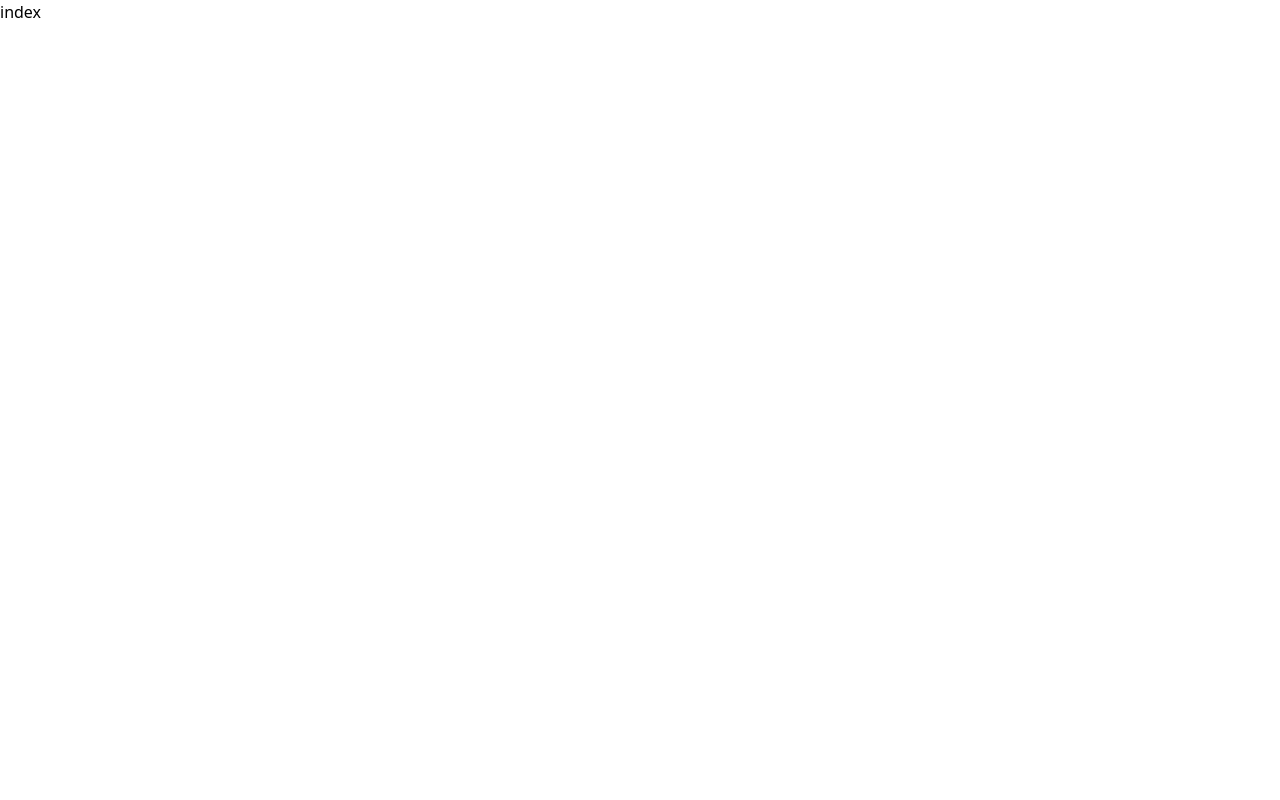
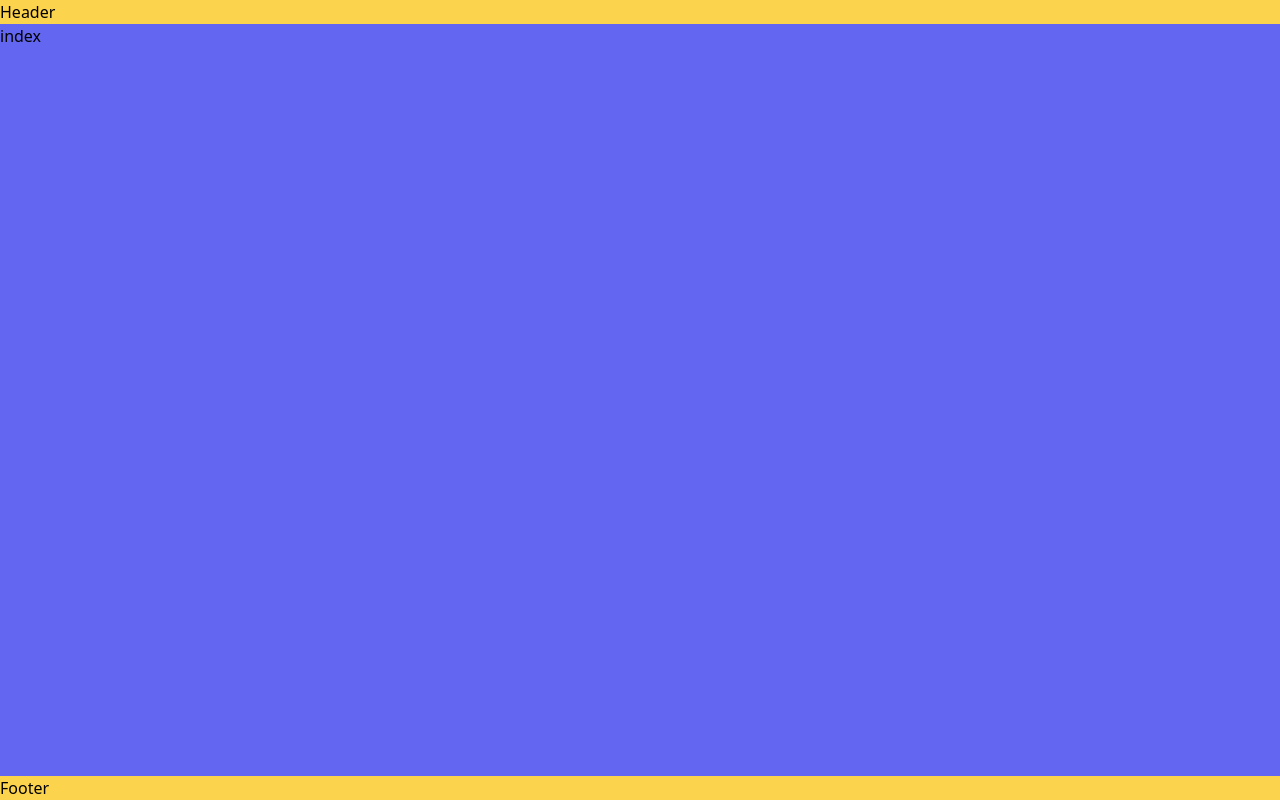
Before and after one commit to JDHINCAMAN/concesionario, a React (Create React App) app: page / in a window 1280 px wide. Built offline with nearby package versions, Linux system fonts and the light colour scheme.

Commit message:
Agregadas paginas y rutas con sus layouts

```diff
--- a/src/App.jsx
+++ b/src/App.jsx
@@ -3,13 +3,36 @@ import "./styles/styles.css";
 import { BrowserRouter as Router, Switch, Route } from "react-router-dom";
 import Registro from "pages/Registro";
 import Login from "pages/Login";
-import Admin from "pages/Admin";
+import Admin from "pages/admin/Index";
 import Index from "pages/Index";
+import PrivateLayout from "layouts/PrivateLayout";
+import AuthLayout from "layouts/AuthLayout";
+import PublicLayout from "layouts/PublicLayout";
+import Vehiculos from "pages/admin/Vehiculos";
+import Clientes from "pages/admin/Clientes";
 
 function App() {
   return (
     <div>
       <Router>
+        <Switch>
+          <Route path={["/admin", "/admin/vehiculos", "/admin/clientes"]}>
+            <PrivateLayout>
+              <Switch>
+                <Route path="/admin/vehiculos">
+                  <Vehiculos />
+                </Route>
+                <Route path="/admin/clientes">
+                  <Clientes />
+                </Route>
+                <Route path="/admin">
+                  <Admin />
+                </Route>
+              </Switch>
+            </PrivateLayout>
+          </Route>
+          <Route path={["/login", "/registro"]}>
+            <AuthLayout>
               <Switch>
                 <Route path="/login">
                   <Login />
@@ -17,11 +40,17 @@ function App() {
                 <Route path="/registro">
                   <Registro />
                 </Route>
-          <Route path="/admin">
-            <Admin />
+              </Switch>
+            </AuthLayout>
           </Route>
+          <Route path={["/"]}>
+            <PublicLayout>
+              <Switch>
                 <Route path="/">
                   <Index />
+                </Route>
+              </Switch>
+            </PublicLayout>
           </Route>
         </Switch>
       </Router>
--- a/src/components/Footer.jsx
+++ b/src/components/Footer.jsx
@@ -1,11 +1,7 @@
 import React from "react";
 
 const Footer = () => {
-  return (
-    <div>
-      <footer>Este es el footer</footer>
-    </div>
-  );
+  return <div className="bg-yellow-300">Footer</div>;
 };
 
 export default Footer;
--- a/src/components/Navbar.jsx
+++ b/src/components/Navbar.jsx
@@ -1,11 +1,7 @@
 import React from "react";
 
 const Navbar = () => {
-  return (
-    <div>
-      <header>Este es el header</header>
-    </div>
-  );
+  return <div className="bg-yellow-300">Header</div>;
 };
 
 export default Navbar;
--- a/src/layouts/AuthLayout.jsx
+++ b/src/layouts/AuthLayout.jsx
@@ -1,7 +1,13 @@
+import Navbar from "components/Navbar";
 import React from "react";
 
-const AuthLayout = () => {
-  return <div>Login y registro</div>;
+const AuthLayout = ({ children }) => {
+  return (
+    <div>
+      <Navbar />
+      {children}
+    </div>
+  );
 };
 
 export default AuthLayout;
--- a/src/layouts/PrivateLayout.jsx
+++ b/src/layouts/PrivateLayout.jsx
@@ -1,7 +1,13 @@
+import Sidebar from "components/Sidebar";
 import React from "react";
 
-const PrivateLayout = () => {
-  return <div>Layout privado</div>;
+const PrivateLayout = ({ children }) => {
+  return (
+    <div>
+      <Sidebar />
+      {children}
+    </div>
+  );
 };
 
 export default PrivateLayout;
--- a/src/layouts/PublicLayout.jsx
+++ b/src/layouts/PublicLayout.jsx
@@ -1,7 +1,15 @@
+import Footer from "components/Footer";
+import Navbar from "components/Navbar";
 import React from "react";
 
-const PublicLayout = () => {
-  return <div>Layout publico</div>;
+const PublicLayout = ({ children }) => {
+  return (
+    <div className="flex flex-col justify-between h-screen">
+      <Navbar />
+      <main className="h-full overflow-y-scroll bg-indigo-500">{children}</main>
+      <Footer />
+    </div>
+  );
 };
 
 export default PublicLayout;
--- /dev/null
+++ b/src/pages/admin/Clientes.jsx
@@ -0,0 +1,7 @@
+import React from "react";
+
+const Clientes = () => {
+  return <div>Administracion de clientes</div>;
+};
+
+export default Clientes;
--- a/src/pages/Admin.jsx
+++ b/src/pages/admin/Index.jsx
@@ -1,7 +1,7 @@
 import React from "react";
 
 const Admin = () => {
-  return <div>Panel de control</div>;
+  return <div>Panel de control del admin</div>;
 };
 
 export default Admin;
--- /dev/null
+++ b/src/pages/admin/Vehiculos.jsx
@@ -0,0 +1,7 @@
+import React from "react";
+
+const Vehiculos = () => {
+  return <div>Panel de admin pestaña de vehiculos</div>;
+};
+
+export default Vehiculos;
```
Lines whose indentation alone changed are shown as unchanged.
